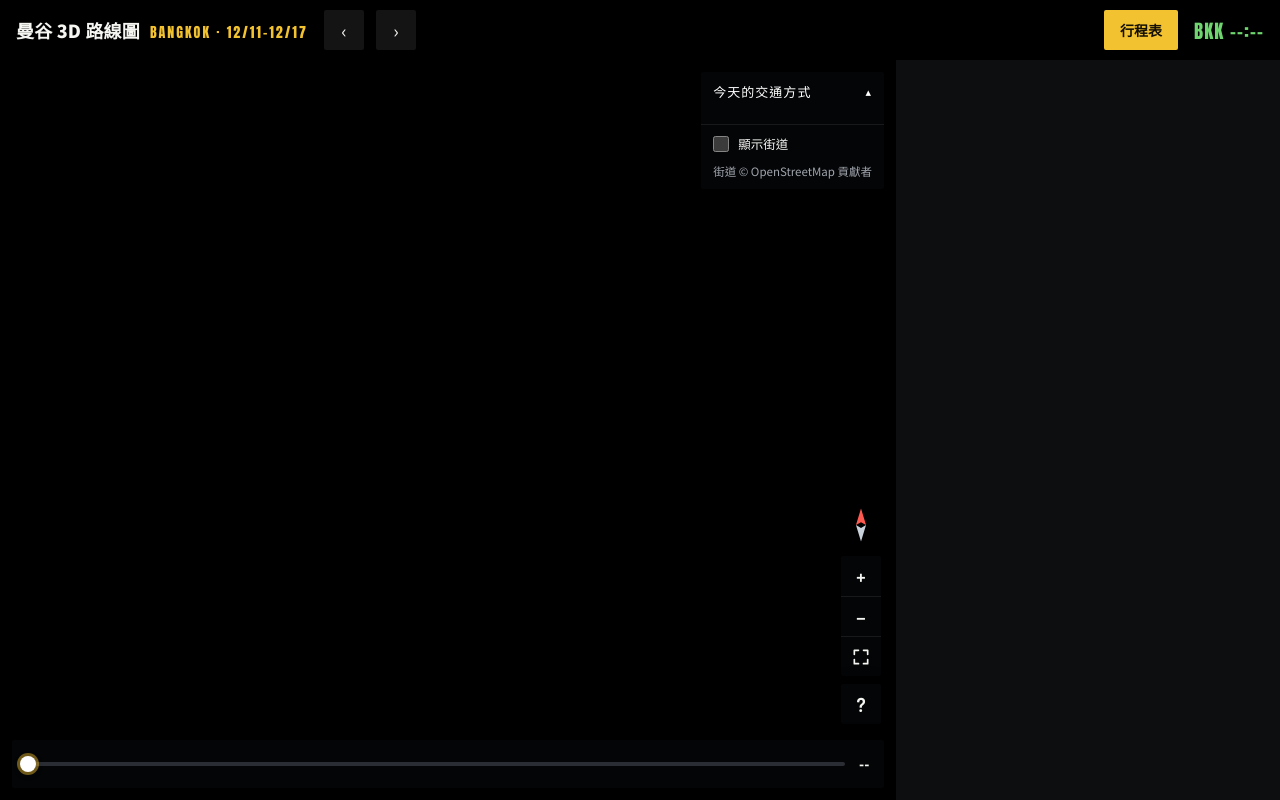
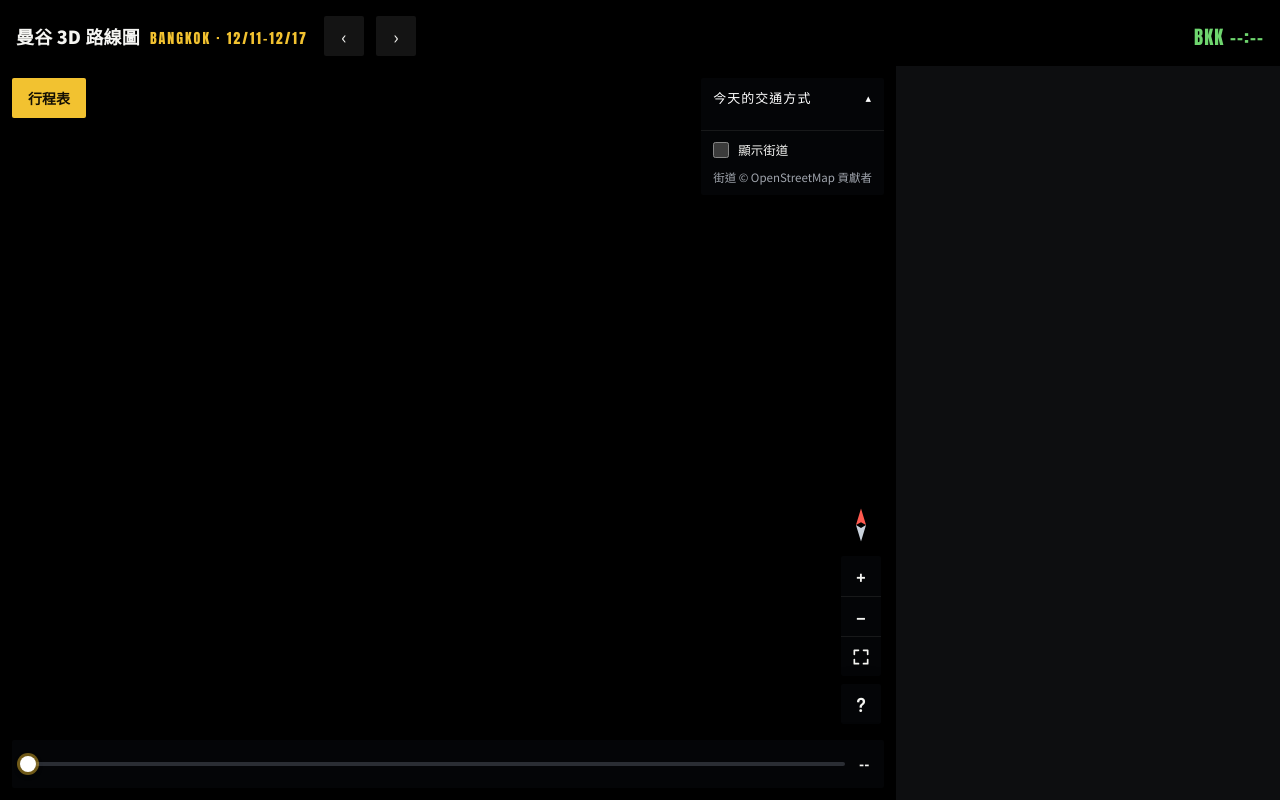
Before and after one commit to HydrantAT/Bangkok-Travel, a plain HTML site: page index.html in a window 1280 px wide. Drawn offline with nearby package versions, Linux system fonts and the light colour scheme.

Commit message:
Add files via upload

```diff
--- a/index.html
+++ b/index.html
@@ -352,7 +352,8 @@ table.itt{width:100%;border-collapse:collapse;font-size:13.5px;line-height:1.55}
 }
 
 /* installed-to-home-screen (standalone) safe areas: keep content out from under the phone status bar / home indicator */
-header{padding-top:calc(10px + env(safe-area-inset-top,0px))}
+header{padding-top:calc(16px + env(safe-area-inset-top,0px))}
+.stage .itbtn{position:absolute;left:max(12px,env(safe-area-inset-left,0px));top:12px;z-index:3;box-shadow:0 0 0 2px #000,0 6px 18px rgba(0,0,0,.5)}
 aside{padding-bottom:calc(24px + env(safe-area-inset-bottom,0px))}
 @media (max-width:760px){.ithead{padding-top:calc(12px + env(safe-area-inset-top,0px))}.itwrap{padding-bottom:env(safe-area-inset-bottom,0px)}}
 </style>
@@ -369,7 +370,6 @@ aside{padding-bottom:calc(24px + env(safe-area-inset-bottom,0px))}
       <nav class="days" id="days" aria-label="選擇日期"></nav>
       <button class="step" id="next" type="button" aria-label="後一天">›</button>
     </div>
-    <button type="button" class="itbtn" id="itBtn" aria-haspopup="dialog">行程表</button>
     <div class="hud"><span class="stars" id="stars" role="img"></span><span class="clock" id="clock">BKK --:--</span></div>
   </header>
   <div class="stage" id="stage">
@@ -413,6 +413,7 @@ aside{padding-bottom:calc(24px + env(safe-area-inset-bottom,0px))}
       </dl>
       <button class="ok" id="helpOk" type="button">知道了</button>
     </div>
+    <button type="button" class="itbtn" id="itBtn" aria-haspopup="dialog">行程表</button>
     <div class="bar glass">
       <div class="scrubwrap"><input type="range" id="scrub" min="0" max="1000" value="0" step="1" aria-label="當天路線進度"><div class="ticks" id="ticks" aria-hidden="true"></div></div>
       <div class="status" id="status">--</div>
```
